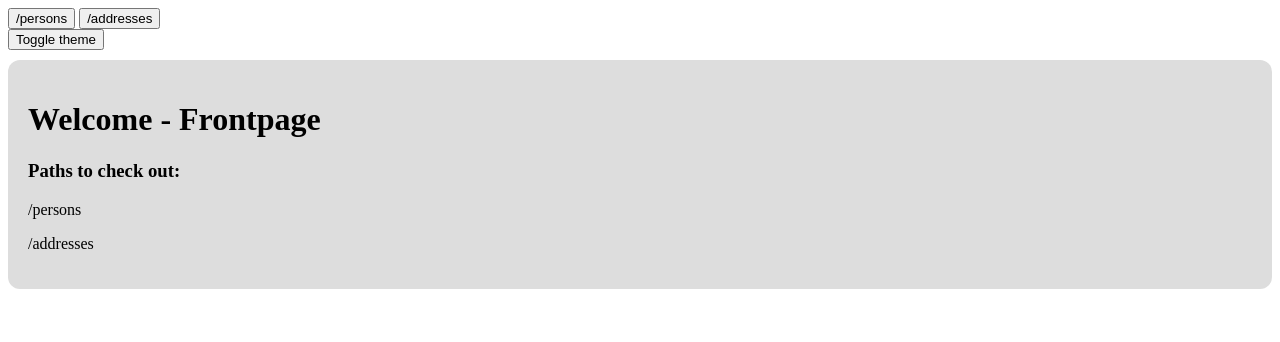
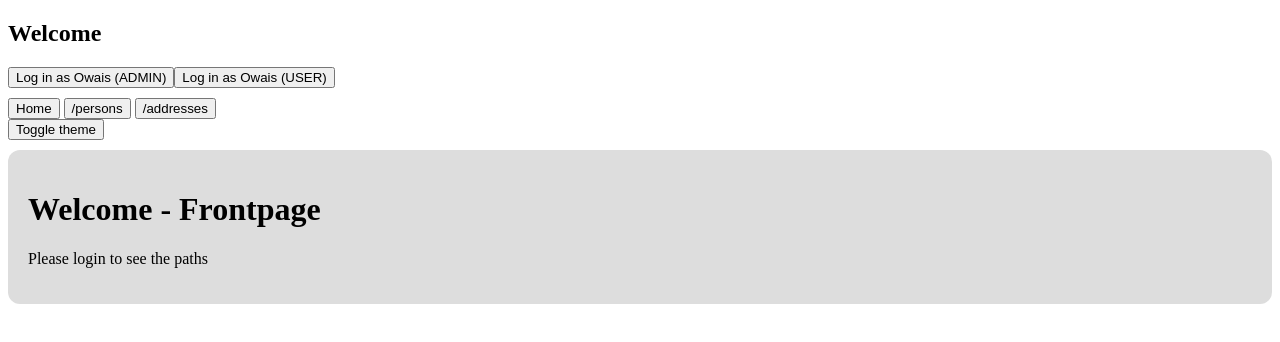
Before and after one commit to OwaisAD/graphql-demo, a React (Vite) app in the folder client/: page / in a window 1280 px wide. Shown: the top 342 px of the page. Built offline with nearby package versions, Linux system fonts and the light colour scheme.

Commit message:
added UserContext

```diff
--- a/client/src/App.tsx
+++ b/client/src/App.tsx
@@ -6,7 +6,7 @@ import Home from "./pages/Home";
 import Persons from "./pages/Persons";
 import Addresses from "./pages/Addresses";
 import ThemeContextProvider from "./contexts/ThemeContext";
-import Header from "./pages/components/Header";
+import Header from "./pages/components/Nav";
 
 const errorLink = onError(({ graphQLErrors, networkError }) => {
   if (graphQLErrors) {
--- a/client/src/components/Addresslist.tsx
+++ b/client/src/components/Addresslist.tsx
@@ -1,6 +1,7 @@
-import React, { useEffect, useState } from "react";
+import React, { useContext, useEffect, useState } from "react";
 import { useQuery } from "@apollo/client";
 import { LOAD_ADDRESSES } from "../GraphQL/loadAddresses.query";
+import { UserContext } from "../contexts/UserContext";
 
 type AddressType = {
   id: string;
--- a/client/src/components/Personlist.tsx
+++ b/client/src/components/Personlist.tsx
@@ -1,9 +1,10 @@
 import { useQuery, gql, useMutation } from "@apollo/client";
 import { LOAD_PEOPLE } from "../GraphQL/loadPeople.query";
-import { useEffect, useState } from "react";
+import { useContext, useEffect, useState } from "react";
 import { LOAD_ADDRESSES } from "../GraphQL/loadAddresses.query";
 import { ADD_PERSON_TO_ADDRESS } from "../GraphQL/addPersonToAddress.mutation";
 import { DELETE_PERSON } from "../GraphQL/deletePerson.mutation";
+import { UserContext } from "../contexts/UserContext";
 
 type personType = {
   id: string;
@@ -30,6 +31,8 @@ const PersonList = () => {
     useMutation(ADD_PERSON_TO_ADDRESS);
   const [deletePerson, { data: deletePersonData, error: deletePersonError }] =
     useMutation(DELETE_PERSON);
+
+  const { currentUser } = useContext(UserContext);
 
   useEffect(() => {
     if (data) {
@@ -78,12 +81,13 @@ const PersonList = () => {
               Current address count {!person.addresses.length ? "None" : person.addresses.length}{" "}
               {person.addresses.length > 0 && (
                 <div>
-                  {person.addresses.map((address) => (
-                    <li>{address.address}</li>
+                  {person.addresses.map((address, idx) => (
+                    <li key={idx}>{address.address}</li>
                   ))}
                 </div>
               )}
             </div>
+            {currentUser !== null && currentUser.role === "Admin" && (
               <p>
                 Choose address:
                 <select
@@ -114,6 +118,7 @@ const PersonList = () => {
                     ))}
                 </select>
               </p>
+            )}
           </div>
           <div>
             {person.image && (
@@ -123,6 +128,7 @@ const PersonList = () => {
                 style={{ height: "150px", width: "150px", objectFit: "cover" }}
               />
             )}
+            {currentUser !== null && currentUser.role === "Admin" && (
               <div>
                 Delete person{" "}
                 <button
@@ -141,6 +147,7 @@ const PersonList = () => {
                   X
                 </button>
               </div>
+            )}
           </div>
         </div>
       ))}
--- /dev/null
+++ b/client/src/contexts/UserContext.tsx
@@ -0,0 +1,20 @@
+import { createContext, useState } from "react";
+import Panel from "../pages/components/Panel";
+import LoginButton from "../pages/components/LoginButton";
+
+export const UserContext = createContext<any>(null);
+
+const UserContextProvider = (props: { children: JSX.Element }) => {
+  const [currentUser, setCurrentUser] = useState<any>(null);
+
+  return (
+    <UserContext.Provider value={{ currentUser, setCurrentUser }}>
+      <Panel title="Welcome">
+        <LoginButton />
+      </Panel>
+      {props.children}
+    </UserContext.Provider>
+  );
+};
+
+export default UserContextProvider;
--- a/client/src/main.tsx
+++ b/client/src/main.tsx
@@ -2,11 +2,14 @@ import React from "react";
 import ReactDOM from "react-dom/client";
 import App from "./App";
 import { BrowserRouter } from "react-router-dom";
+import UserContextProvider from "./contexts/UserContext";
 
 ReactDOM.createRoot(document.getElementById("root") as HTMLElement).render(
   <React.StrictMode>
     <BrowserRouter>
-      <App />
+      <UserContextProvider>
+        <App />
+      </UserContextProvider>
     </BrowserRouter>
   </React.StrictMode>
 );
--- a/client/src/pages/Addresses.tsx
+++ b/client/src/pages/Addresses.tsx
@@ -2,10 +2,12 @@ import React, { useContext } from "react";
 import CreateAddressForm from "../components/CreateAddressForm";
 import AddressList from "../components/Addresslist";
 import { ThemeContext } from "../contexts/ThemeContext";
+import { UserContext } from "../contexts/UserContext";
 
 const Addresses = () => {
   const { isLight, light, dark } = useContext(ThemeContext);
   const theme = isLight ? light : dark;
+  const { currentUser } = useContext(UserContext);
   return (
     <div
       style={{
@@ -17,7 +19,13 @@ const Addresses = () => {
       }}
     >
       <h1>Addresses page</h1>
-      <CreateAddressForm />
+      {currentUser !== null && currentUser.role === "Admin" ? (
+        <CreateAddressForm />
+      ) : (
+        <h3 style={{ fontStyle: "italic", color: "red" }}>
+          Only admins can create and modify address ressources
+        </h3>
+      )}
       <AddressList />
     </div>
   );
--- a/client/src/pages/Home.tsx
+++ b/client/src/pages/Home.tsx
@@ -1,10 +1,13 @@
 import React, { useContext } from "react";
 import { ThemeContext } from "../contexts/ThemeContext";
-
+import { UserContext } from "../contexts/UserContext";
 
 const Home = () => {
   const { isLight, light, dark } = useContext(ThemeContext);
   const theme = isLight ? light : dark;
+
+  const { currentUser } = useContext(UserContext);
+
   return (
     <div
       style={{
@@ -16,9 +19,17 @@ const Home = () => {
       }}
     >
       <h1>Welcome - Frontpage</h1>
-      <h3>Paths to check out:</h3>
-      <p>/persons</p>
-      <p>/addresses</p>
+      {currentUser ? (
+        <>
+          <h3>Paths to check out:</h3>
+          <p>/persons</p>
+          <p>/addresses</p>
+        </>
+      ) : (
+        <>
+          <p>Please login to see the paths</p>
+        </>
+      )}
     </div>
   );
 };
--- a/client/src/pages/Persons.tsx
+++ b/client/src/pages/Persons.tsx
@@ -2,10 +2,12 @@ import React, { useContext } from "react";
 import CreatePersonForm from "../components/CreatePersonForm";
 import PersonList from "../components/Personlist";
 import { ThemeContext } from "../contexts/ThemeContext";
+import { UserContext } from "../contexts/UserContext";
 
 const Persons = () => {
   const { isLight, light, dark } = useContext(ThemeContext);
   const theme = isLight ? light : dark;
+  const { currentUser } = useContext(UserContext);
   return (
     <div
       style={{
@@ -17,7 +19,14 @@ const Persons = () => {
       }}
     >
       <h1>Persons page</h1>
-      <CreatePersonForm />
+      {currentUser !== null && currentUser.role === "Admin" ? (
+        <CreatePersonForm />
+      ) : (
+        <h3 style={{ fontStyle: "italic", color: "red" }}>
+          Only admins can create and modify person ressources.
+        </h3>
+      )}
+
       <PersonList />
     </div>
   );
--- /dev/null
+++ b/client/src/pages/components/LoginButton.tsx
@@ -0,0 +1,30 @@
+import React, { useContext } from "react";
+import { UserContext } from "../../contexts/UserContext";
+
+const LoginButton = () => {
+  const { currentUser, setCurrentUser } = useContext(UserContext);
+
+  if (currentUser !== null) {
+    return (
+      <div>
+        <p>
+          You are logged in as {currentUser.name} with role {currentUser.role}
+        </p>
+        <button onClick={() => setCurrentUser(null)}>log out</button>
+      </div>
+    );
+  }
+
+  return (
+    <>
+      <button onClick={() => setCurrentUser({ name: "Owais", role: "Admin" })}>
+        Log in as Owais (ADMIN)
+      </button>
+      <button onClick={() => setCurrentUser({ name: "Owais", role: "User" })}>
+        Log in as Owais (USER)
+      </button>
+    </>
+  );
+};
+
+export default LoginButton;
--- a/client/src/pages/components/Header.tsx
+++ b/client/src/pages/components/Nav.tsx
@@ -5,6 +5,7 @@ const Header = () => {
   const navigate = useNavigate();
   return (
     <div style={{ display: "flex", gap: "4px" }}>
+      <button onClick={() => navigate("/")}>Home</button>
       <button onClick={() => navigate("/persons")}>/persons</button>
       <button onClick={() => navigate("/addresses")}>/addresses</button>
     </div>
--- /dev/null
+++ b/client/src/pages/components/Panel.tsx
@@ -0,0 +1,12 @@
+import React from "react";
+
+const Panel = ({ title, children }: any) => {
+  return (
+    <section className="panel" style={{ marginBottom: "10px" }}>
+      <h1>{title}</h1>
+      {children}
+    </section>
+  );
+};
+
+export default Panel;
```
Lines whose indentation alone changed are shown as unchanged.
